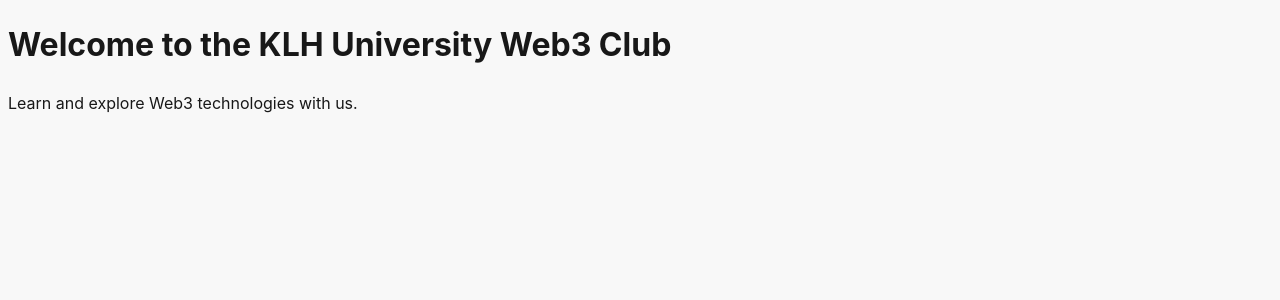
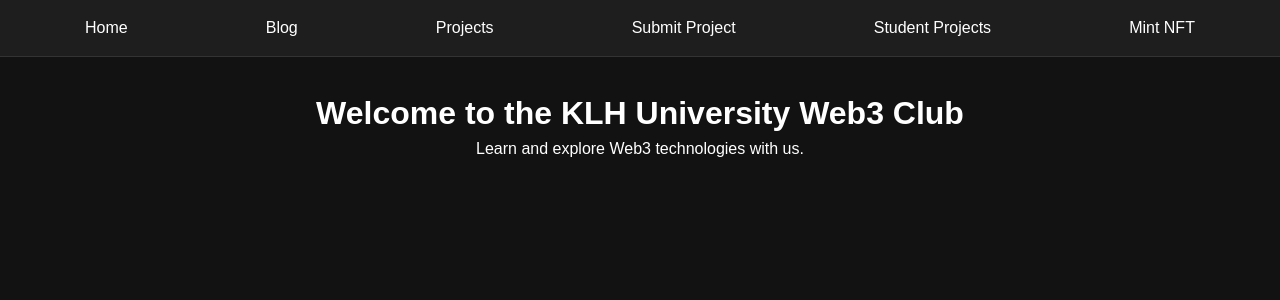
Before and after one commit to tmanas06/oraichain, a React (Vite) app in the folder web3club/: page / in a window 1280 px wide. Shown: the top 300 px of the page. Built offline with nearby package versions, Linux system fonts and the light colour scheme; no server answers; what wagmi would draw is missing.

Commit message:
Added navbar

```diff
--- a/web3club/src/pages/Home.tsx
+++ b/web3club/src/pages/Home.tsx
@@ -1,12 +1,93 @@
 import React from 'react';
+import { Link } from 'react-router-dom';
 
 const Home: React.FC = () => {
   return (
-    <div>
-      <h1>Welcome to the KLH University Web3 Club</h1>
-      <p>Learn and explore Web3 technologies with us.</p>
+    <div style={styles.container}>
+      <nav style={styles.navbar}>
+        <Link to="/" style={styles.navLink}>Home</Link>
+        <Link to="/blog" style={styles.navLink}>Blog</Link>
+        <Link to="/projects" style={styles.navLink}>Projects</Link>
+        <Link to="/submit-project" style={styles.navLink}>Submit Project</Link>
+        <Link to="/student-projects" style={styles.navLink}>Student Projects</Link>
+        <Link to="/mint-nft" style={styles.navLink}>Mint NFT</Link>
+      </nav>
+      <div style={styles.content}>
+        <h1>Welcome to the KLH University Web3 Club</h1>
+        <p>Learn and explore Web3 technologies with us.</p>
+      </div>
     </div>
   );
 };
 
+const styles = {
+  // CSS Reset
+  '*': {
+    margin: 0,
+    padding: 0,
+    boxSizing: 'border-box',
+  } as React.CSSProperties,
+  body: {
+    backgroundColor: '#121212',
+    color: '#ffffff',
+    fontFamily: 'Arial, sans-serif',
+    minHeight: '100vh',
+  } as React.CSSProperties,
+  '#root': {
+    display: 'flex',
+    flexDirection: 'column',
+    minHeight: '100vh',
+  } as React.CSSProperties,
+  container: {
+    backgroundColor: '#121212',
+    color: '#ffffff',
+    minHeight: '100vh',
+    display: 'flex',
+    flexDirection: 'column',
+    fontFamily: 'Arial, sans-serif',
+  } as React.CSSProperties,
+  navbar: {
+    display: 'flex',
+    justifyContent: 'space-around',
+    padding: '1rem',
+    backgroundColor: '#1e1e1e',
+    borderBottom: '1px solid #333',
+    position: 'sticky',
+    top: 0,
+    zIndex: 1000,
+  } as React.CSSProperties,
+  navLink: {
+    color: '#ffffff',
+    textDecoration: 'none',
+    fontSize: '1rem',
+  } as React.CSSProperties,
+  content: {
+    padding: '2rem',
+    textAlign: 'center',
+    flex: 1,
+  } as React.CSSProperties,
+};
+
+// Apply the styles globally
+const globalStyles = document.createElement('style');
+globalStyles.innerHTML = `
+  * {
+    margin: 0;
+    padding: 0;
+    box-sizing: border-box;
+  }
+  body {
+    background-color: #121212;
+    color: #ffffff;
+    font-family: Arial, sans-serif;
+    min-height: 100vh;
+  }
+  #root {
+    display: flex;
+    flex-direction: column;
+    min-height: 100vh;
+  }
+`;
+document.head.appendChild(globalStyles);
+
 export default Home;
```
